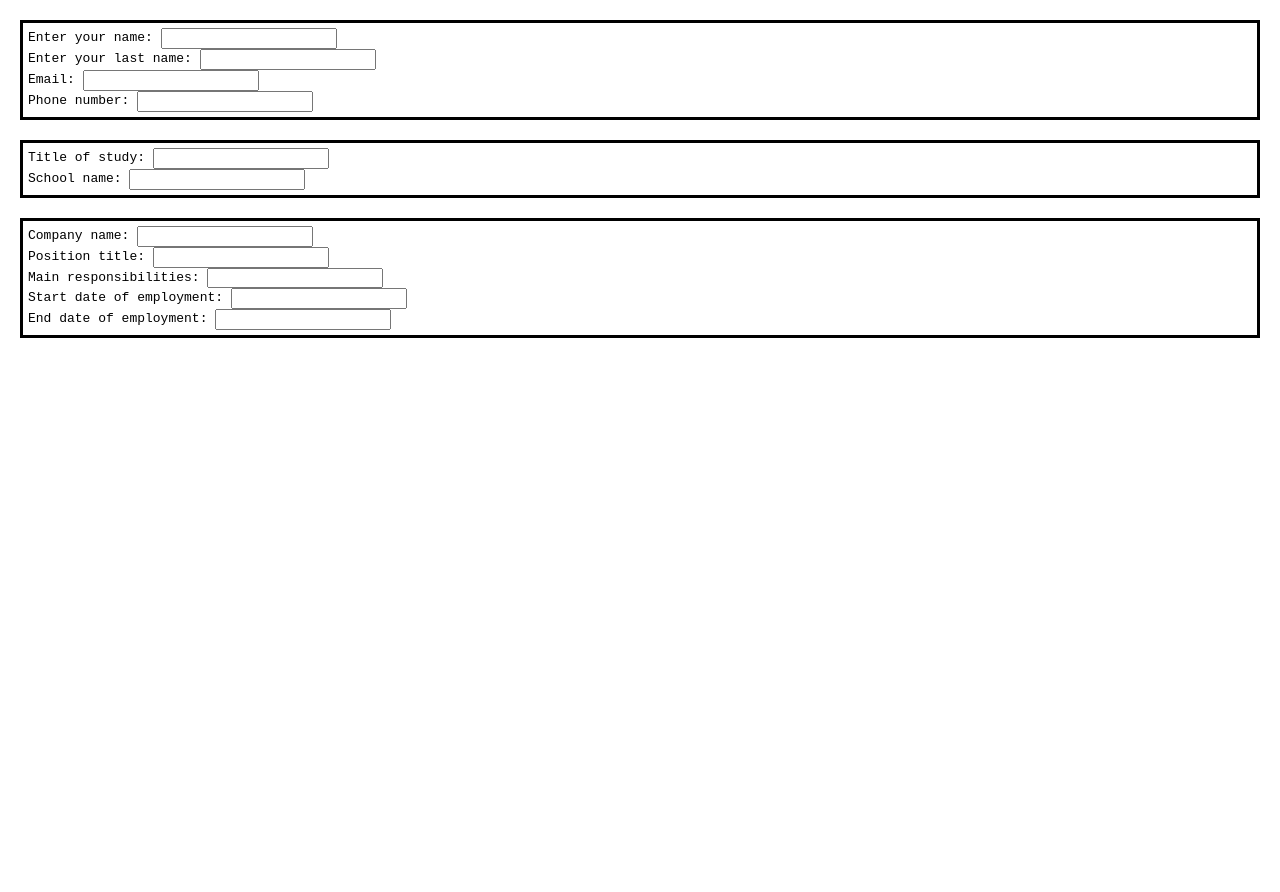
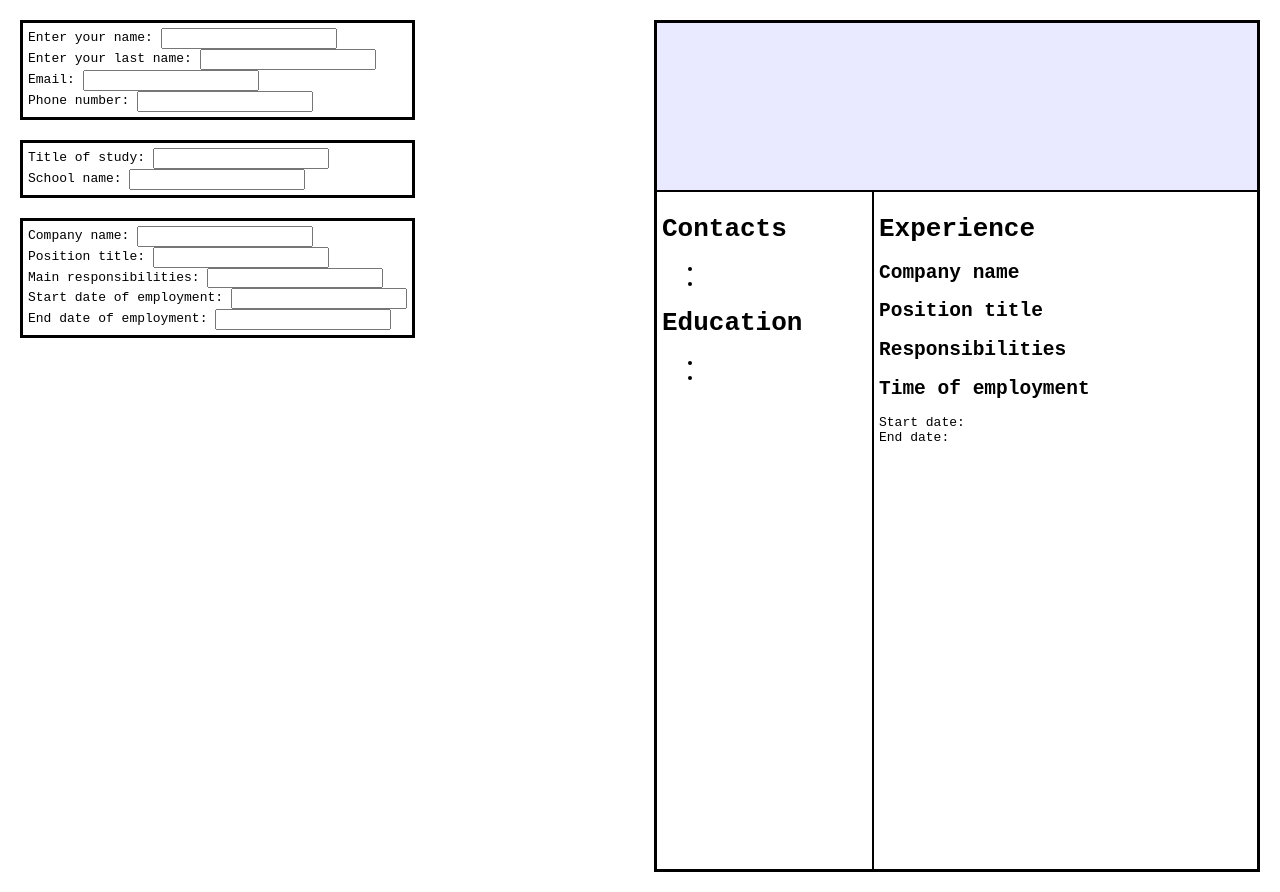
Before and after one commit to Pe44a/cv-application, a React (Vite) app in the folder cv-application/: page / in a window 1280 px wide. Before the commit the page ends 800 px from the top, so only its background shows below. Built offline with nearby package versions, Linux system fonts and the light colour scheme.

Commit message:
Lightly styled cvRender

```diff
--- a/cv-application/src/components/App.jsx
+++ b/cv-application/src/components/App.jsx
@@ -18,6 +18,7 @@ function App() {
 
 
     return(<>
+        <div className="inputs">
             <GeneralInfo
             name={name}  setName={setName}
             lastName={lastName} setLastName={setLastName}
@@ -35,13 +36,13 @@ function App() {
             responsibilities={responsibilities} setResponsibilities={setResponsibilities}
             startOfEmployment={startOfEmployment} setStartOfEmployment={setStartOfEmployment}
             endOfEmployment={endOfEmployment} setEndOfEmployment={setEndOfEmployment}/>
-
+        </div>
         <CvRender
          name={name} lastName={lastName} email={email} phoneNumber={phoneNumber}
          titleOfStudy={titleOfStudy} schoolName={schoolName} companyName={companyName}
          positionTitle={positionTitle} responsibilities={responsibilities}
-         startOfEmployment={startOfEmployment} endOfEmployment={endOfEmployment}
-        />
+         startOfEmployment={startOfEmployment} endOfEmployment={endOfEmployment}/>
+
     </>)
 }
 
--- a/cv-application/src/components/cvRender.jsx
+++ b/cv-application/src/components/cvRender.jsx
@@ -3,18 +3,48 @@
 function CvRender({name, lastName, email, phoneNumber, titleOfStudy, schoolName, companyName, positionTitle, responsibilities, startOfEmployment, endOfEmployment}) {
 
     return(
-    <div>
-        <div>{name}</div>
-        <div>{lastName}</div>
-        <div>{email}</div>
-        <div>{phoneNumber}</div>
-        <div>{titleOfStudy}</div>
-        <div>{schoolName}</div>
-        <div>{companyName}</div>
-        <div>{positionTitle}</div>
-        <div>{responsibilities}</div>
-        <div>{startOfEmployment}</div>
-        <div>{endOfEmployment}</div>
+    <div className="cv">
+        <div className="header">
+            <div className="fullName"> {name } {lastName}</div>
+        </div>
+
+        <div className="navBar">
+            <div className="contacts">
+                <h1>Contacts</h1>
+
+                <ul>
+                    <li>{email}</li>
+                    <li>{phoneNumber}</li>
+                </ul>
+            </div>
+
+            <div className="education">
+                <h1>Education</h1>
+                <ul>
+                    <li>{titleOfStudy}</li>
+                    <li>{schoolName}</li>
+                </ul>
+            </div>
+        </div>
+
+        <div className="main">
+            <div className="experience">
+                <h1>Experience</h1>
+
+                <h2>Company name</h2>
+                <div className="experienceChild">{companyName}</div>
+
+                <h2>Position title</h2>
+                <div className="experienceChild">{positionTitle}</div>
+
+                <h2>Responsibilities</h2>
+                <div className="experienceChild">{responsibilities}</div>
+
+                <h2>Time of employment</h2>
+                <div className="experienceChild">Start date:{startOfEmployment}</div>
+                <div className="experienceChild">End date:{endOfEmployment}</div>
+            </div>
+        </div>
     </div>
     )
 }
--- a/cv-application/src/css/style.css
+++ b/cv-application/src/css/style.css
@@ -1,5 +1,10 @@
 * {
     font-family: monospace;
+}
+
+#root{
+    display: flex;
+    justify-content: space-between;
 }
 
 .inputForm {
@@ -7,3 +12,57 @@
     margin: 20px;
     padding: 5px;
 }
+
+/* CV */
+.cv {
+    display: grid;
+    grid-template-columns: 1.7fr 3fr;
+    grid-template-rows: 1fr 1fr 1fr 1fr 1fr;
+    width: 600px;
+    height: calc(600px * 1.41);
+    border: 3px solid black;
+    margin: 20px;
+}
+
+.header {
+    display:flex;
+    align-items: center;
+    justify-content: center;
+    grid-column: 1/3;
+    gap: 20px;
+    background-color: #e9e9ff;
+    border-bottom: 2px solid black;
+}
+
+.fullName {
+    font-size: 30px;
+}
+
+.navBar {
+    grid-column: 1/2;
+    grid-row: 2/6;
+    border-right: 2px solid black;
+    padding: 5px;
+}
+
+.contacts {
+
+}
+
+.education {
+
+}
+
+.experience {
+
+}
+
+.experienceChild {
+
+}
+
+.main {
+    grid-column: 2/3;
+    grid-row: 2/6;
+    padding: 5px;
+}
```
Lines whose indentation alone changed are shown as unchanged.
